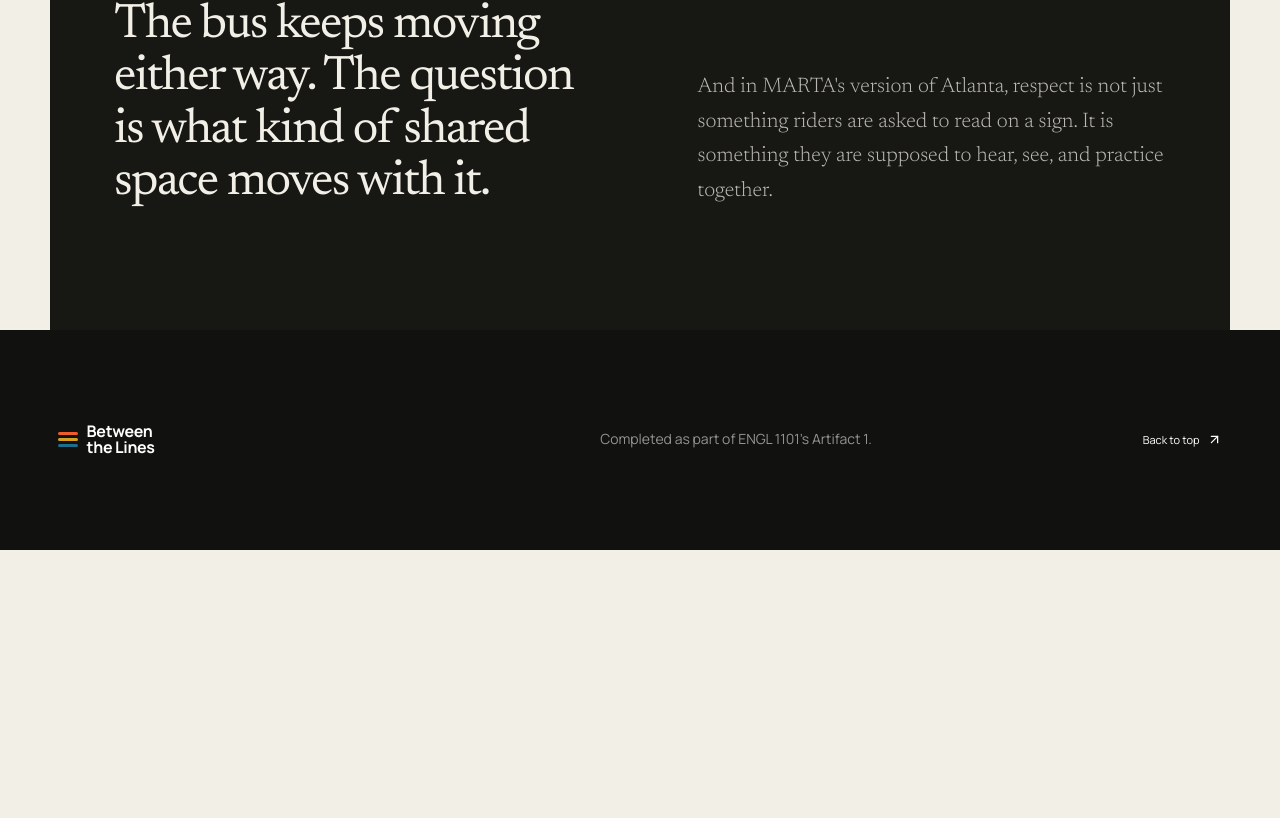
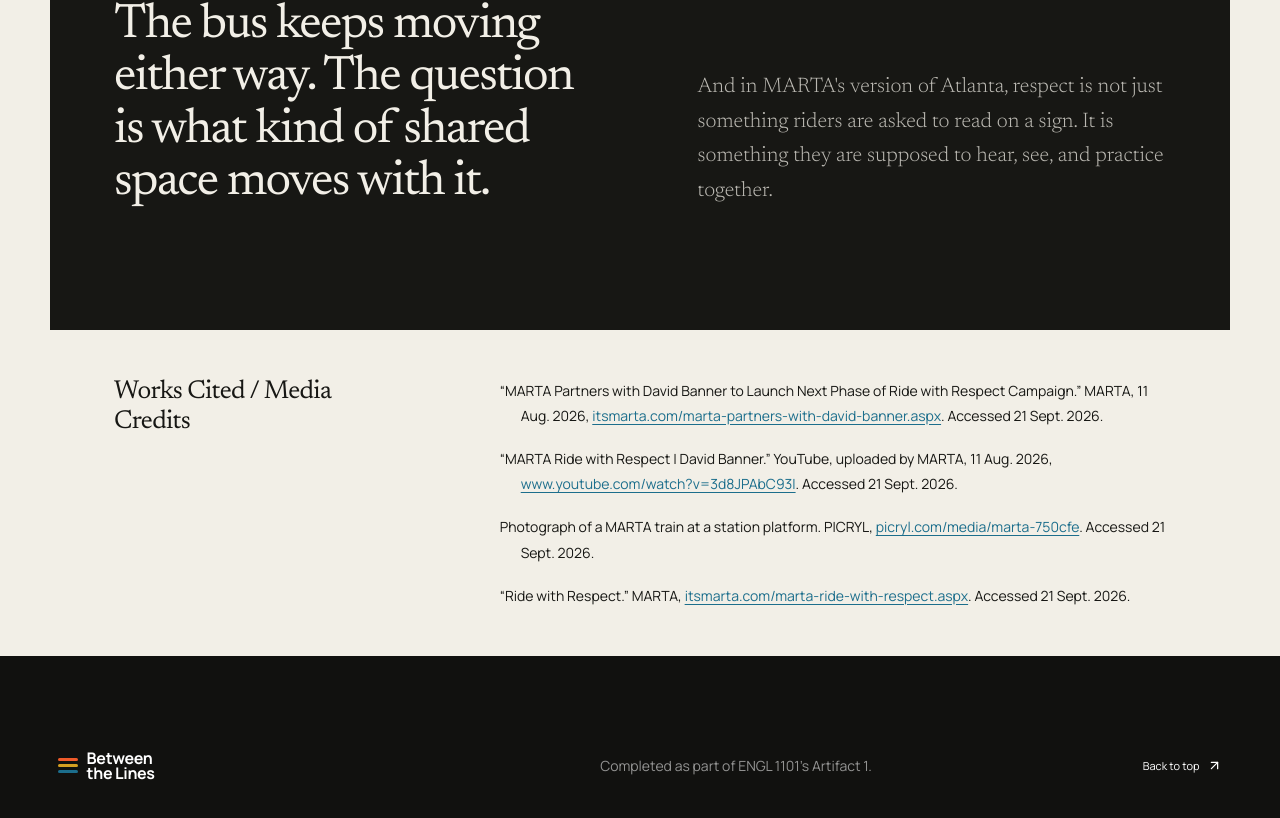
Before and after one commit to ThePyProgrammer/engl1101, a React (Vite) app: page / in a window 1280 px wide. Shown: the part 5140-5958 px from the top of the page. Before the commit the page ends 5690 px from the top, so only its background shows below. Built offline with nearby package versions, Linux system fonts and the light colour scheme; a web font is replaced by a local one.

Commit message:
feat: citations

```diff
--- a/src/main.jsx
+++ b/src/main.jsx
@@ -116,7 +116,7 @@ function App() {
 
       <main id="top">
         <section className="hero">
-          <img className="hero-image" src="/assets/marta-750cfe-1024.jpeg" alt="Passengers inside an Atlanta train car at sunset" />
+          <img className="hero-image" src="/assets/marta-750cfe-1024.jpeg" alt="A MARTA train stopped beside an indoor station platform" />
           <div className="hero-wash" />
           <div className="hero-content">
             <h1>What Does <em>Respect</em> Sound Like?</h1>
@@ -204,6 +204,16 @@ function App() {
           </section>
         </article>
 
+        <section className="works-cited" aria-labelledby="works-cited-heading">
+          <h2 id="works-cited-heading">Works Cited / Media Credits</h2>
+          <div className="citations">
+            <p>“MARTA Partners with David Banner to Launch Next Phase of Ride with Respect Campaign.” <cite>MARTA</cite>, 11 Aug. 2026, <a href="https://itsmarta.com/marta-partners-with-david-banner.aspx">itsmarta.com/marta-partners-with-david-banner.aspx</a>. Accessed 21 Sept. 2026.</p>
+            <p>“MARTA Ride with Respect | David Banner.” <cite>YouTube</cite>, uploaded by MARTA, 11 Aug. 2026, <a href="https://www.youtube.com/watch?v=3d8JPAbC93I">www.youtube.com/watch?v=3d8JPAbC93I</a>. Accessed 21 Sept. 2026.</p>
+            <p>Photograph of a MARTA train at a station platform. <cite>PICRYL</cite>, <a href="https://picryl.com/media/marta-750cfe">picryl.com/media/marta-750cfe</a>. Accessed 21 Sept. 2026.</p>
+            <p>“Ride with Respect.” <cite>MARTA</cite>, <a href="https://itsmarta.com/marta-ride-with-respect.aspx">itsmarta.com/marta-ride-with-respect.aspx</a>. Accessed 21 Sept. 2026.</p>
+          </div>
+        </section>
+
       </main>
 
       <footer id="end">
--- a/src/styles.css
+++ b/src/styles.css
@@ -114,6 +114,12 @@ blockquote p { margin: 0; font: 400 clamp(30px, 3.2vw, 45px)/1.12 'Newsreader',
 .closing-note span { font: 400 9px 'DM Mono'; letter-spacing: .03em; color: var(--orange); }
 .closing-note h2 { margin: 18px 0 0; font: 400 clamp(34px, 3.8vw, 50px)/1.08 'Newsreader'; letter-spacing: -.035em; }
 .closing-note > p { align-self: end; margin: 0; font: 300 21px/1.65 'Newsreader'; color: rgba(242,239,231,.75); }
+.works-cited { max-width: 1180px; margin: 0 auto; padding: 48px 5vw; display: grid; grid-template-columns: 1fr 2.25fr; gap: 7vw; }
+.works-cited h2 { margin: 0; font: 400 26px/1.15 'Newsreader', serif; letter-spacing: -.025em; }
+.citations { min-width: 0; }
+.citations p { margin: 0 0 18px; padding-left: 1.5em; text-indent: -1.5em; font: 400 14px/1.8 'Manrope', sans-serif; }
+.citations p:last-child { margin-bottom: 0; }
+.citations a { color: var(--blue); overflow-wrap: anywhere; text-underline-offset: 3px; }
 footer { min-height: 220px; display: grid; grid-template-columns: 1fr 1fr auto; align-items: center; gap: 60px; padding: 60px 4.5vw; background: #11110f; color: white; }
 .footer-mark { font-size: 16px; }
 footer p { max-width: 430px; font: 300 14px/1.6 'Manrope'; color: rgba(255,255,255,.55); }
@@ -150,6 +156,7 @@ footer > a { display: flex; align-items: center; gap: 8px; color: white; text-de
   .article-section { padding: 75px 0; }
   .section-heading h2 { max-width: 600px; }
   .closing-note { grid-template-columns: 1fr; }
+  .works-cited { grid-template-columns: 1fr; gap: 24px; }
   footer { grid-template-columns: 1fr auto; }
   footer p { grid-row: 2; }
 }
@@ -180,6 +187,7 @@ footer > a { display: flex; align-items: center; gap: 8px; color: white; text-de
   .hotspot { left: 53%; top: 40%; }
   .photo-figure figcaption { grid-template-columns: 1fr; gap: 7px; }
   .closing-note { margin-left: -22px; margin-right: -22px; padding: 80px 22px; }
+  .works-cited { padding: 36px 22px; }
   footer { grid-template-columns: 1fr; gap: 20px; padding: 55px 22px; }
   footer p { grid-row: auto; }
   .lightbox { padding: 90px 15px; }
```
